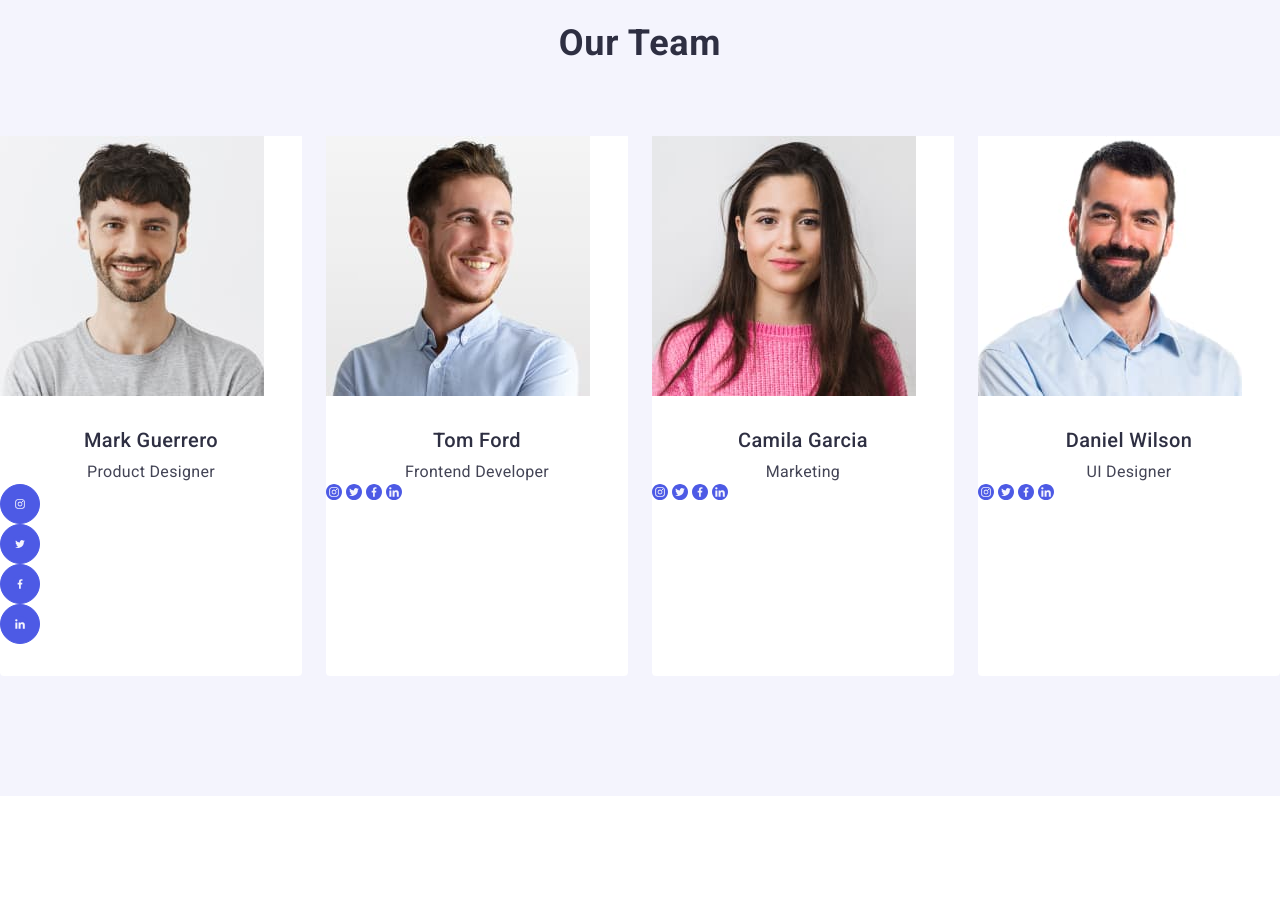
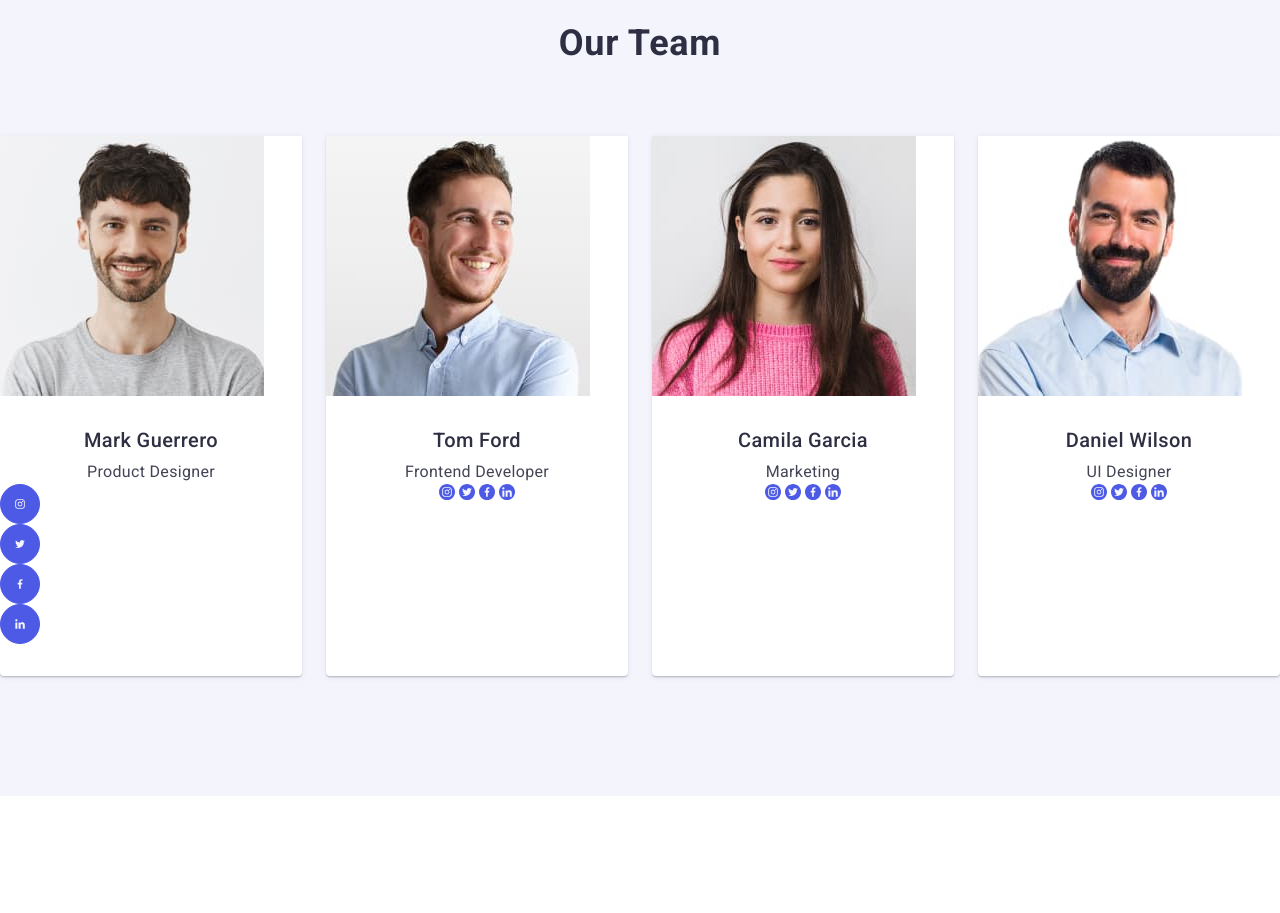
Before and after one commit to nata87/goit-markup-hw-04, a plain HTML site: page index.html in a window 1280 px wide. Shown: the part 1660-2573 px from the top of the page. Drawn offline with nearby package versions, Linux system fonts and the light colour scheme; files whose address does not match are found by name.

Commit message:
fifth section fix

```diff
--- a/css/styles.css
+++ b/css/styles.css
@@ -322,7 +322,16 @@ img {
 .team-section-element {
   background-color: var(--white-cl);
   flex-basis: calc((100% - 3 * 24px) / 4);
+  text-align: center;
   border-radius: 0px 0px 4px 4px;
+  padding-bottom: 0px;
+  flex-direction: column;
+  justify-content: center;
+  align-items: center;
+  gap: 32px;
+  box-shadow: 0px 1px 6px rgba(46, 47, 66, 0.08), 0px 1px 1px rgba(46, 47, 66, 0.16),
+    0px 2px 1px rgba(46, 47, 66, 0.08);
+
 }
 .team-section-image {
 }
```
Also changed, not shown: index.html (+0 -1 lines).
